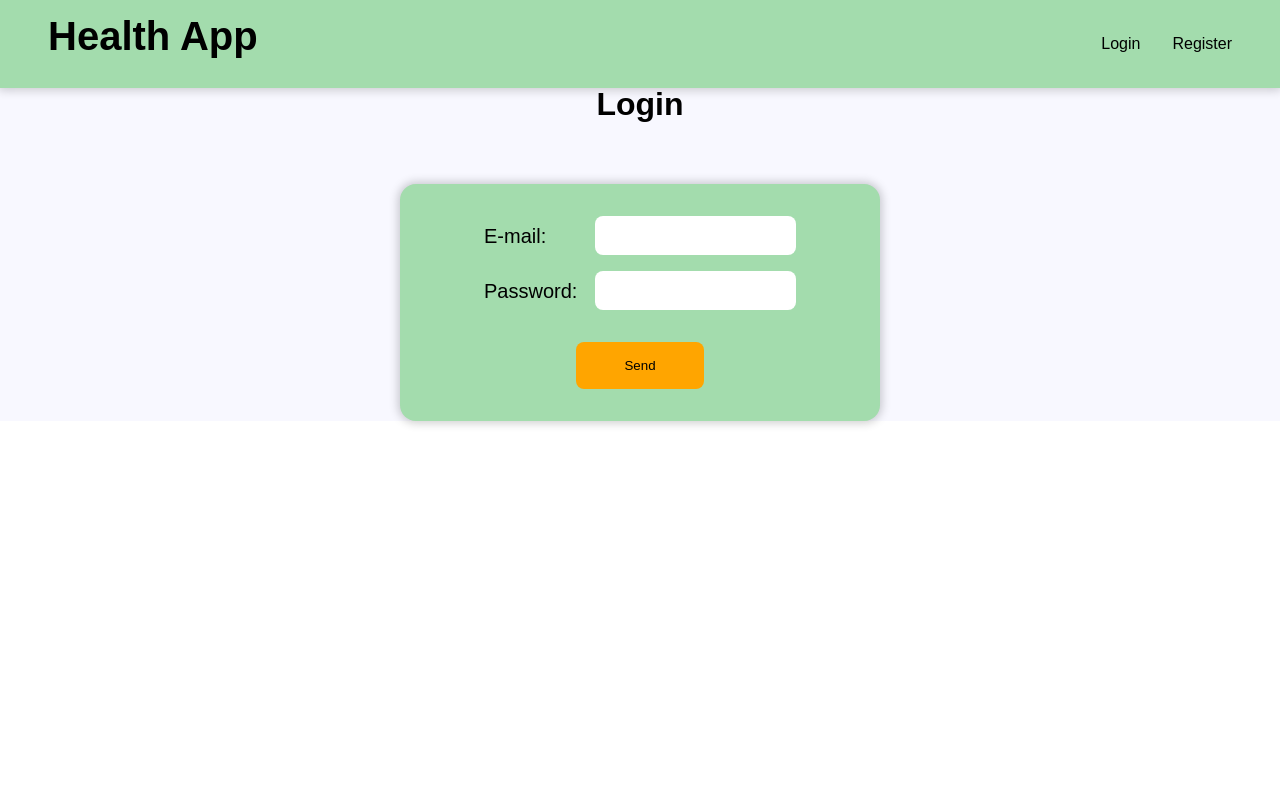
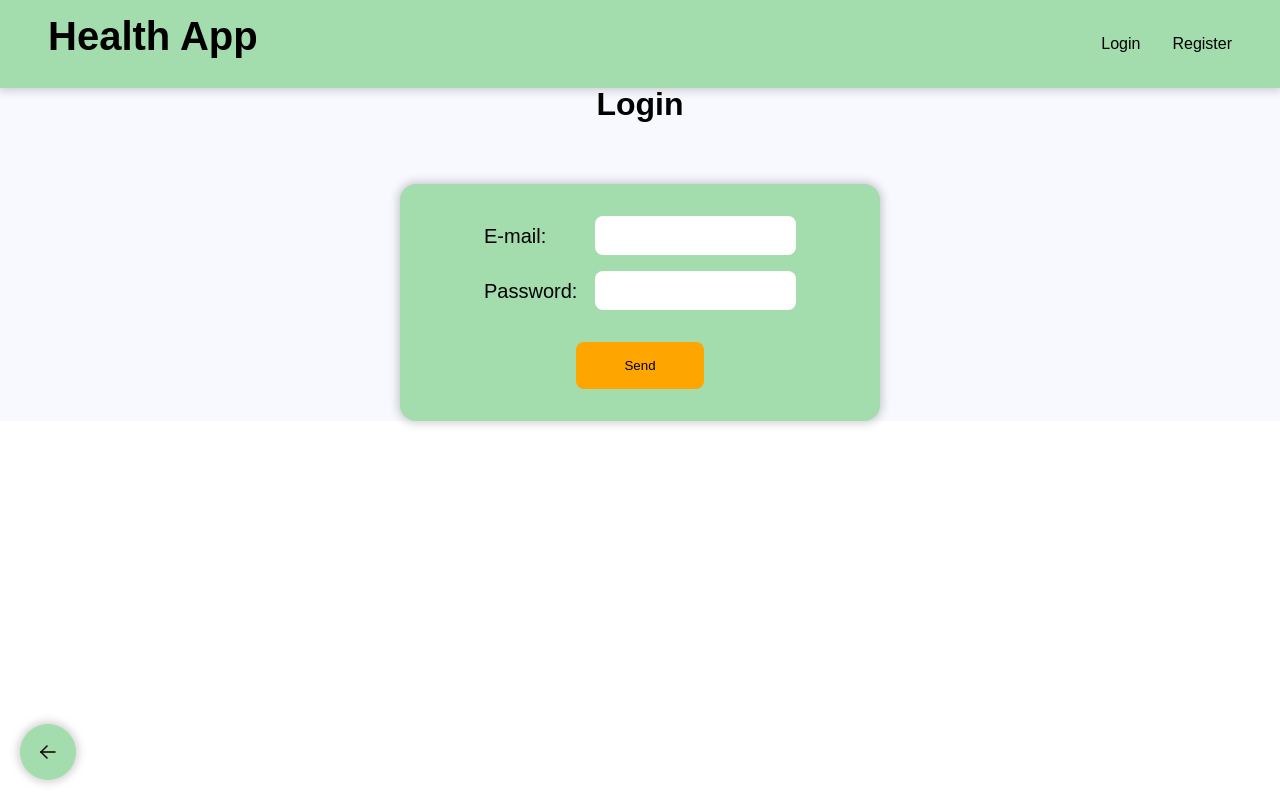
Before and after one commit to FSDSTR1023/rojo-frontend, a React (Vite) app: page /login in a window 1280 px wide. Built offline with nearby package versions, Linux system fonts and the light colour scheme; no server answers; a web font is replaced by a local one.

Commit message:
Navigation button

```diff
--- a/src/components/Layout/Layout.jsx
+++ b/src/components/Layout/Layout.jsx
@@ -1,52 +1,28 @@
-import { Outlet } from 'react-router-dom'
+import { Link, Outlet } from 'react-router-dom'
 import styles from './Layout.module.css'
-import { Link } from 'react-router-dom'
+import NavBar from '../NavBar'
 import { useProfile } from '../../context/ProfileContext'
+import BackArrow from '../icons/BackArrow'
 
 export default function Layout() {
-  const { profile, logout, isAuthenticated } = useProfile()
-
+  const { isAuthenticated } = useProfile()
   return (
     <>
-      <nav className={styles.navbar}>
-        <Link to="/">
-          <h1 className={styles.navTitle}>Health App</h1>
-        </Link>
-
-        <ul className={styles.navLinks}>
-          {isAuthenticated ? (
-            <>
-              <li>
-                <Link to="/explore">Explore</Link>
-              </li>
-              <li>
-                <Link to="/users">Users</Link>
-              </li>
-              <li>
-                <Link to={`/profile/${profile?._id}`}>Profile</Link>
-              </li>
-              <li>
-                <Link to="/login" onClick={logout}>
-                  Log Out
-                </Link>
-              </li>
-            </>
-          ) : (
-            <>
-              <li>
-                <Link to="/login">Login</Link>
-              </li>
-              <li>
-                <Link to="/register">Register</Link>
-              </li>
-            </>
-          )}
-        </ul>
-      </nav>
+      <NavBar />
 
       <main className={styles.main}>
         <Outlet />
       </main>
+
+      {isAuthenticated && (
+        <Link className={styles.createButton} to="/recipe/create">
+          +
+        </Link>
+      )}
+
+      <Link className={styles.backButton} to={-1}>
+        <BackArrow />
+      </Link>
     </>
   )
 }
--- a/src/components/Layout/Layout.module.css
+++ b/src/components/Layout/Layout.module.css
@@ -1,28 +1,45 @@
-.navbar {
-  background-color: var(--clr-primary);
-  display: flex;
-  justify-content: space-between;
-  align-items: center;
-  position: sticky;
-  top: 0;
-  z-index: 1000;
-  width: 100%;
-  padding: 1rem 3rem;
-  box-sizing: border-box;
-  box-shadow: var(--shadow);
-}
-
-.navTitle {
-  font-size: 2.5em;
-}
-
-.navLinks {
-  display: flex;
-  gap: 2rem;
-}
-
 .main {
   background-color: var(--clr-light);
   /* padding: 3rem; */
   height: 100%;
 }
+
+.createButton {
+  font-weight: 700;
+  position: fixed;
+  bottom: 20px;
+  right: 20px;
+  padding: 1rem;
+  text-align: center;
+  border-radius: 100%;
+  background-color: var(--clr-primary);
+  z-index: 999;
+  font-size: x-large;
+  height: 24px;
+  width: 24px;
+  box-shadow: var(--shadow);
+  transition: scale 0.3s ease;
+}
+.createButton:hover {
+  scale: 110%;
+}
+
+.backButton {
+  font-weight: 700;
+  position: fixed;
+  bottom: 20px;
+  left: 20px;
+  padding: 1rem;
+  text-align: center;
+  border-radius: 100%;
+  background-color: var(--clr-primary);
+  z-index: 999;
+  font-size: x-large;
+  height: 24px;
+  width: 24px;
+  box-shadow: var(--shadow);
+  transition: scale 0.3s ease;
+}
+.backButton:hover {
+  scale: 110%;
+}
--- /dev/null
+++ b/src/components/NavBar/NavBar.jsx
@@ -0,0 +1,45 @@
+import { Link } from 'react-router-dom'
+import { useProfile } from '../../context/ProfileContext'
+import styles from './NavBar.module.css'
+
+export default function NavBar() {
+  const { profile, logout, isAuthenticated } = useProfile()
+
+  return (
+    <nav className={styles.navbar}>
+      <Link to="/">
+        <h1 className={styles.navTitle}>Health App</h1>
+      </Link>
+
+      <ul className={styles.navLinks}>
+        {isAuthenticated ? (
+          <>
+            <li>
+              <Link to="/explore">Explore</Link>
+            </li>
+            <li>
+              <Link to="/users">Users</Link>
+            </li>
+            <li>
+              <Link to={`/profile/${profile?._id}`}>Profile</Link>
+            </li>
+            <li>
+              <Link to="/login" onClick={logout}>
+                Log Out
+              </Link>
+            </li>
+          </>
+        ) : (
+          <>
+            <li>
+              <Link to="/login">Login</Link>
+            </li>
+            <li>
+              <Link to="/register">Register</Link>
+            </li>
+          </>
+        )}
+      </ul>
+    </nav>
+  )
+}
--- /dev/null
+++ b/src/components/NavBar/NavBar.module.css
@@ -0,0 +1,22 @@
+.navbar {
+  background-color: var(--clr-primary);
+  display: flex;
+  justify-content: space-between;
+  align-items: center;
+  position: sticky;
+  top: 0;
+  z-index: 1000;
+  width: 100%;
+  padding: 1rem 3rem;
+  box-sizing: border-box;
+  box-shadow: var(--shadow);
+}
+
+.navTitle {
+  font-size: 2.5em;
+}
+
+.navLinks {
+  display: flex;
+  gap: 2rem;
+}
--- /dev/null
+++ b/src/components/NavBar/index.jsx
@@ -0,0 +1,3 @@
+import NavBar from './NavBar'
+
+export default NavBar
--- /dev/null
+++ b/src/components/icons/BackArrow.jsx
@@ -0,0 +1,21 @@
+import React from 'react'
+
+export default function BackArrow(props) {
+  return (
+    <svg
+      xmlns="http://www.w3.org/2000/svg"
+      viewBox="0 0 24 24"
+      strokeWidth="1.5"
+      stroke="currentColor"
+      fill="none"
+      strokeLinecap="round"
+      strokeLinejoin="round"
+      {...props}
+    >
+      <path stroke="none" d="M0 0h24v24H0z" fill="none" />
+      <path d="M5 12l14 0" />
+      <path d="M5 12l6 6" />
+      <path d="M5 12l6 -6" />
+    </svg>
+  )
+}
--- a/src/pages/Explore/Explore.jsx
+++ b/src/pages/Explore/Explore.jsx
@@ -1,5 +1,4 @@
 import styles from './Explore.module.css'
-import { Link } from 'react-router-dom'
 import { groupRecipesByCategory } from '../../utils/recipe'
 import useRecipes from '../../hooks/useRecipes'
 import Filters from '../../components/Filters/Filters'
@@ -11,9 +10,6 @@ export default function Explore() {
 
   return (
     <div>
-      <Link className={styles.createButton} to="/recipe/create">
-        +
-      </Link>
       <div className={styles.container}>
         <Filters filters={filters} setFilters={setFilters} />
         {Object.entries(groupedRecipes).map(([category, categoryRecipes]) => (
--- a/src/pages/Explore/Explore.module.css
+++ b/src/pages/Explore/Explore.module.css
@@ -1,16 +1,3 @@
 .container {
   padding: 2rem;
 }
-
-.createButton {
-  font-weight: 700;
-  position: fixed;
-  bottom: 20px;
-  right: 20px;
-  padding: 1rem;
-  text-align: center;
-  border-radius: 100%;
-  background-color: var(--clr-primary);
-  z-index: 999;
-  font-size: x-large;
-}
```
